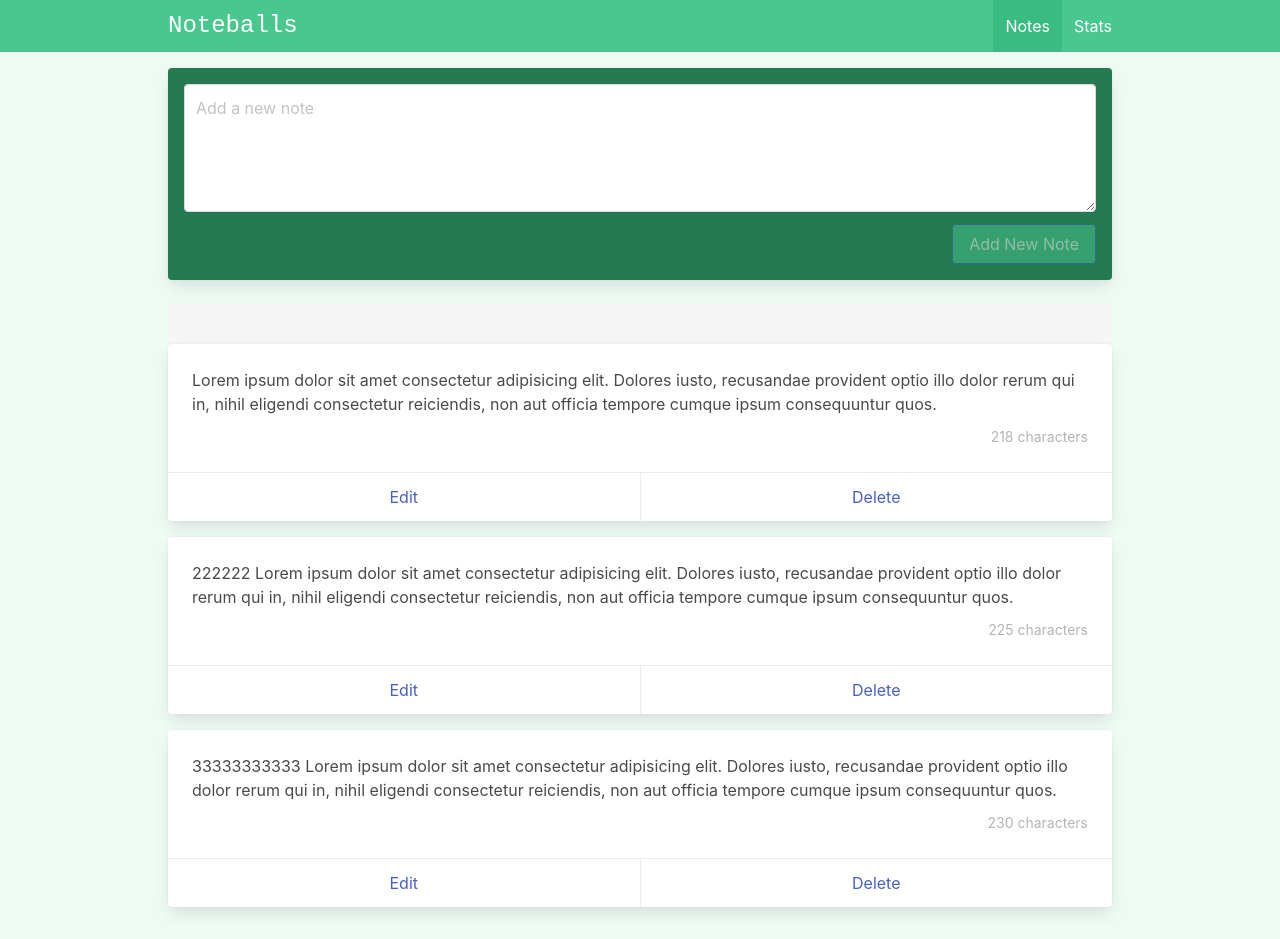
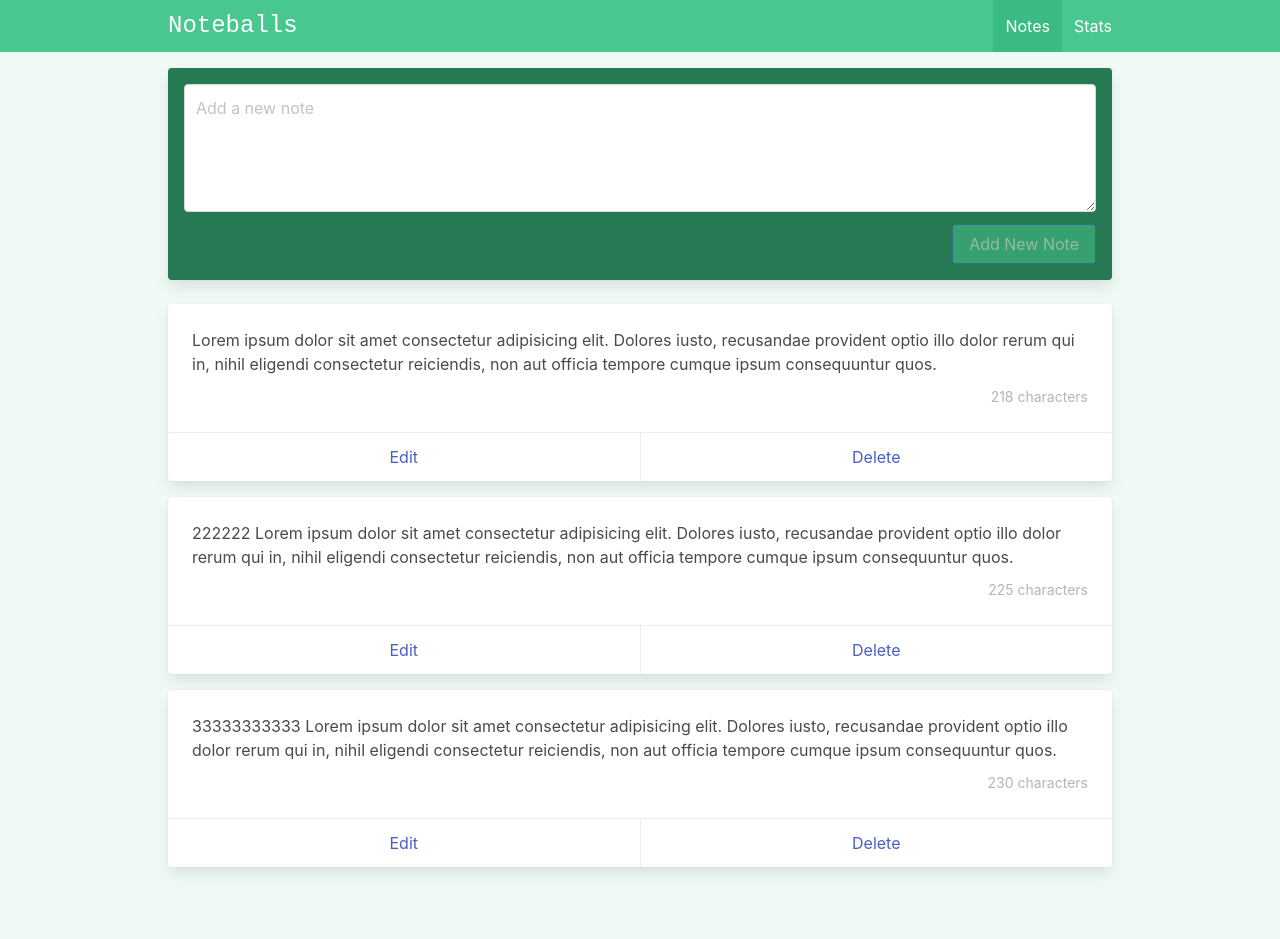
Before and after one commit to yashpwr/noteballs, a Vue app: page /#/ in a window 1280 px wide. After the commit the page ends 899 px from the top, so only its background shows below. Built offline with nearby package versions, Linux system fonts and the light colour scheme.

Commit message:
useRouter - redirect to notes page

```diff
--- a/src/views/ViewEditNote.vue
+++ b/src/views/ViewEditNote.vue
@@ -25,16 +25,17 @@
   import { ref } from 'vue';
   import AddEditNote from '../components/Notes/AddEditNote.vue';
   import { useStoreNotes } from '../stores/storeNotes';
-  import { useRoute } from 'vue-router';
+  import { useRoute, useRouter } from 'vue-router';
 
   const route = useRoute()
+  const router = useRouter()
   const storeNotes = useStoreNotes()
 
   const noteContent = ref('')
   noteContent.value = storeNotes.getNoteContent(route.params.id.toString())
 
-
   const handleSaveClicked = () => {
     storeNotes.updateNote(route.params.id, noteContent.value)
+    router.back()
   }
 </script>
--- a/src/views/ViewNotes.vue
+++ b/src/views/ViewNotes.vue
@@ -15,7 +15,6 @@
     </template>
   </AddEditNote>
 
-  <pre>{{newNote}}</pre>
   <Note
     v-for="note in storeNotes.notes"
     :key="note.id"
```
